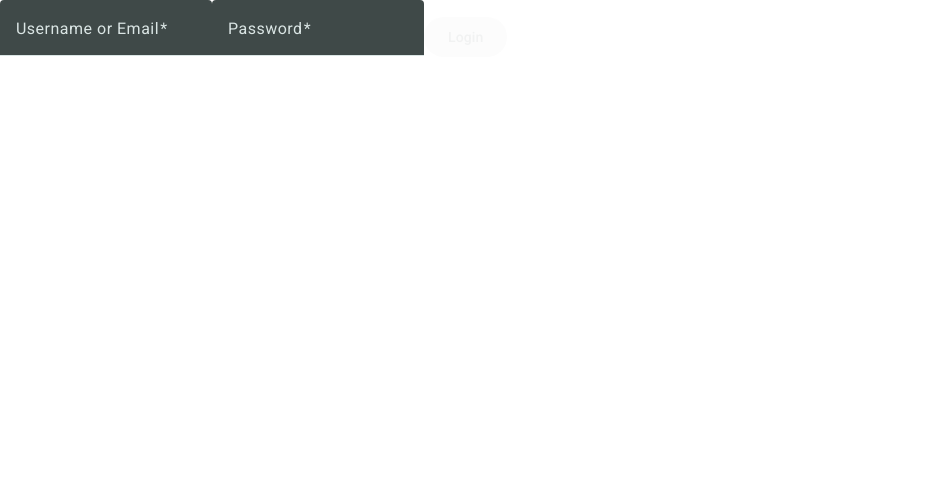
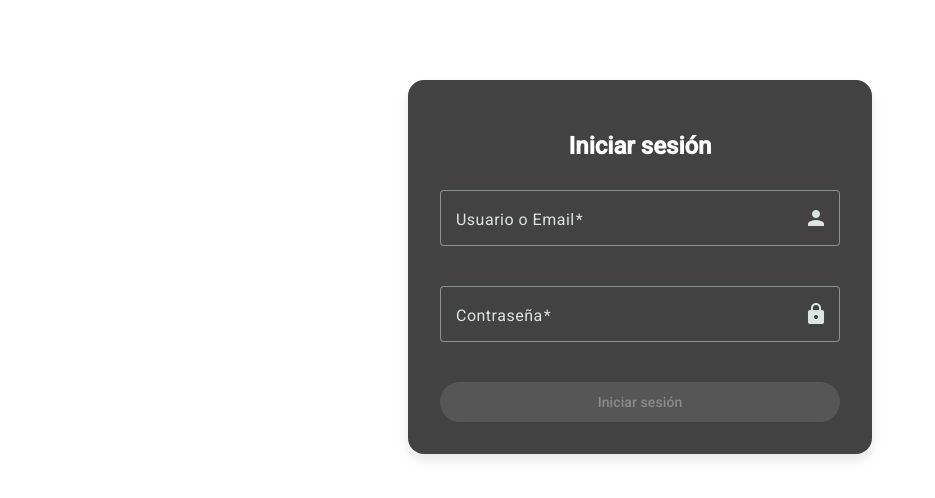
Before and after one commit to GabrielRzecznik/social-network-frontend, an Angular app: page /login in a window 1280 px wide. Shown: the top 498 px of the page, without its empty margins (0-935 px from the left). Built offline with nearby package versions, Linux system fonts and the light colour scheme.

Commit message:
feat: add error handling, notifications, and session persistence

```diff
--- a/src/app/pages/auth/login/login.component.html
+++ b/src/app/pages/auth/login/login.component.html
@@ -1,13 +1,19 @@
-<form [formGroup]="loginForm" (ngSubmit)="onSubmit()">
-  <mat-form-field appearance="fill">
-    <mat-label>Username or Email</mat-label>
+<form [formGroup]="loginForm" (ngSubmit)="onSubmit()" class="login-form">
+  <h2>Iniciar sesión</h2>
+
+  <mat-form-field appearance="outline" class="full-width">
+    <mat-label>Usuario o Email</mat-label>
     <input matInput formControlName="usernameOrEmail" type="text" />
+    <mat-icon matSuffix>person</mat-icon>
   </mat-form-field>
 
-  <mat-form-field appearance="fill">
-    <mat-label>Password</mat-label>
+  <mat-form-field appearance="outline" class="full-width">
+    <mat-label>Contraseña</mat-label>
     <input matInput formControlName="password" type="password" />
+    <mat-icon matSuffix>lock</mat-icon>
   </mat-form-field>
 
-  <button mat-raised-button color="primary" type="submit" [disabled]="loginForm.invalid">Login</button>
+  <button mat-raised-button color="primary" type="submit" [disabled]="loginForm.invalid" class="full-width">
+    Iniciar sesión
+  </button>
 </form>
--- a/src/app/pages/auth/login/login.component.scss
+++ b/src/app/pages/auth/login/login.component.scss
@@ -0,0 +1,24 @@
+.login-form {
+    max-width: 400px;
+    margin: 80px auto;
+    display: flex;
+    flex-direction: column;
+    gap: 20px;
+    padding: 32px;
+    background-color: #ffffff;
+    border-radius: 16px;
+    box-shadow: 0 6px 12px rgba(0, 0, 0, 0.1);
+    background-color: rgb(66, 66, 66);
+
+    h2 {
+        color: #ffffff;
+        text-align: center;
+        margin-bottom: 10px;
+        font-size: 24px;
+        font-weight: 600;
+    }
+
+    .full-width {
+        width: 100%;
+    }
+}
--- a/src/app/pages/auth/login/login.component.ts
+++ b/src/app/pages/auth/login/login.component.ts
@@ -7,6 +7,8 @@ import { Router } from '@angular/router';
 import { MatFormFieldModule } from '@angular/material/form-field';
 import { MatInputModule } from '@angular/material/input';
 import { MatButtonModule } from '@angular/material/button';
+import { MatIconModule } from '@angular/material/icon';
+import { MatSnackBar, MatSnackBarModule } from '@angular/material/snack-bar';
 
 @Component({
   selector: 'app-login',
@@ -14,7 +16,9 @@ import { MatButtonModule } from '@angular/material/button';
     ReactiveFormsModule,
     MatFormFieldModule,
     MatInputModule,
-    MatButtonModule
+    MatButtonModule,
+    MatIconModule,
+    MatSnackBarModule
   ],
   templateUrl: './login.component.html',
   styleUrl: './login.component.scss',
@@ -26,7 +30,8 @@ export class LoginComponent {
   constructor(
     //private router: Router,
     private fb: FormBuilder,
-    private authService: AuthService
+    private authService: AuthService,
+    private snackBar: MatSnackBar
   ) {}
 
   ngOnInit(): void {
@@ -46,18 +51,19 @@ export class LoginComponent {
 
       this.authService.login(data).subscribe({
         next: (response) => {
-          console.log('Login exitoso:', response);
-
-          localStorage.setItem('accessToken', response.accessToken);
-          localStorage.setItem('refreshToken', response.refreshToken);
-          localStorage.setItem('user', JSON.stringify(response.user));
-
           // Redirigir al usuario a la página principal
           // this.router.navigate(['/home']);
         },
         error: (err) => {
-          console.error('Error de login:', err);
-          // Mostrar un mensaje de error al usuario (ej: "Credenciales inválidas")
+          const errorMessage = err?.error?.message || 'Ocurrió un error inesperado';
+          console.error('Mensaje de error:', errorMessage);
+
+          this.snackBar.open(errorMessage, 'Cerrar', {
+            duration: 20000,
+            horizontalPosition: 'center',
+            verticalPosition: 'top',
+            panelClass: ['snackbar-error']
+          });
         }
       });
     }
```
